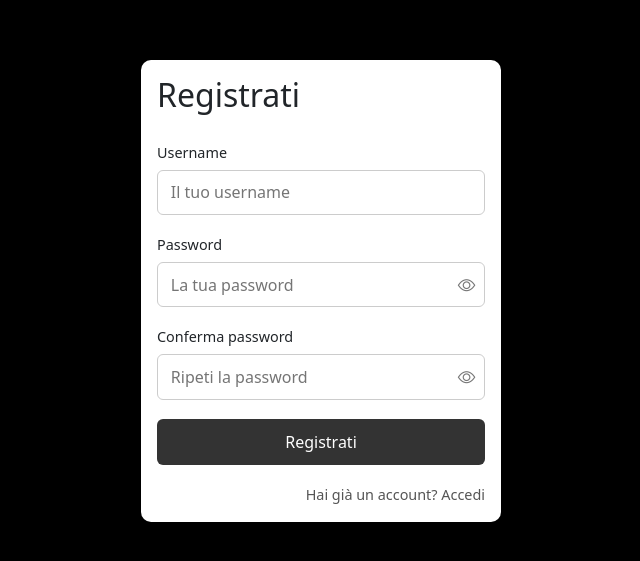
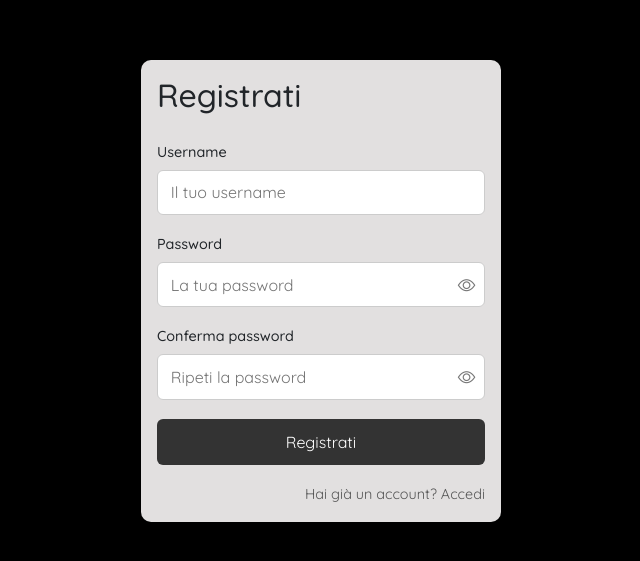
Before and after one commit to Annie470/SyncDiary, an Angular app in the folder ED-FE/: page /register in a window 1280 px wide. Shown: the part 109-670 px from the top of the page, without its empty margins (319-959 px from the left). Built offline with nearby package versions, Linux system fonts and the light colour scheme.

Commit message:
fix color

```diff
--- a/ED-FE/src/app/components/homepage/homepage.css
+++ b/ED-FE/src/app/components/homepage/homepage.css
@@ -137,7 +137,7 @@
   flex-direction: column;
   gap: 0.5rem;
   width: 100%;
-   background-color: white;
+   background-color: rgb(226, 224, 224);
 }
 
 
@@ -149,7 +149,7 @@
   flex-direction: column;
   gap: 0.5rem;
   width: 100%;
-   background-color: white;
+   background-color:  rgb(226, 224, 224);
 }
 
 .diary-date {
@@ -209,7 +209,7 @@
 }
 
 .modal h2 {
-  background-color: white;
+  background-color: rgb(226, 224, 224);
    border-radius: 10px;
   padding: 1rem;
   margin: 0;
@@ -224,7 +224,6 @@
   resize: vertical;
   outline: none;
   font-family: inherit;
-  margin-bottom: 25px;
 }
 
 .modal textarea:focus {
--- a/ED-FE/src/app/components/homepage/homepage.html
+++ b/ED-FE/src/app/components/homepage/homepage.html
@@ -32,7 +32,7 @@
         <form (ngSubmit)="onSubmit()" class="w-100 h-100 d-flex flex-column justify-content-between my-3">
 
           <div class="field">
-            <textarea id="text" name="text" [(ngModel)]="form.text" rows="25" placeholder="Scrivi il tuo diario..."></textarea>
+            <textarea id="text" name="text" [(ngModel)]="form.text" rows="15" placeholder="Scrivi il tuo diario..."></textarea>
           </div>
 
           @if (error()) {
--- a/ED-FE/src/styles.css
+++ b/ED-FE/src/styles.css
@@ -1,3 +1,9 @@
+@import url('https://fonts.googleapis.com/css2?family=Playball&family=Quicksand:wght@300..700&display=swap');
+
+body {
+   font-family: "Quicksand", sans-serif;
+}
+
 .auth-wrapper {
   display: flex;
   flex-direction: column;
@@ -26,7 +32,7 @@
   gap: 1.2rem;
   width: 100%;
   max-width: 360px;
-  background-color: white;
+  background-color:  rgb(226, 224, 224);
   padding: 1rem;
   border-radius: 10px;
 }
```
Also changed, not shown: 1 other file (tests, documents, lock files or other folders).
